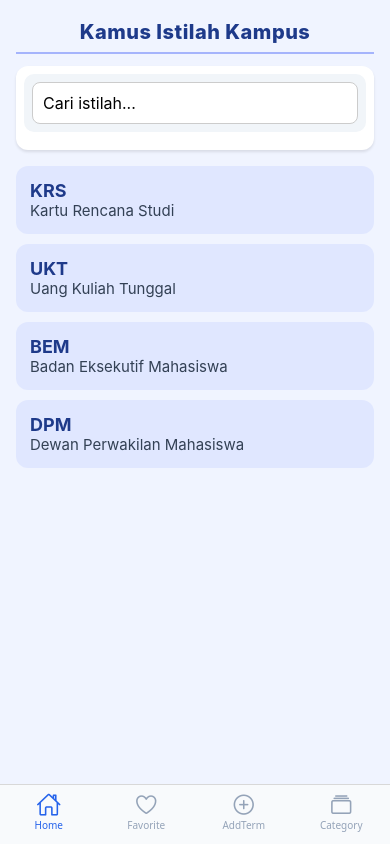
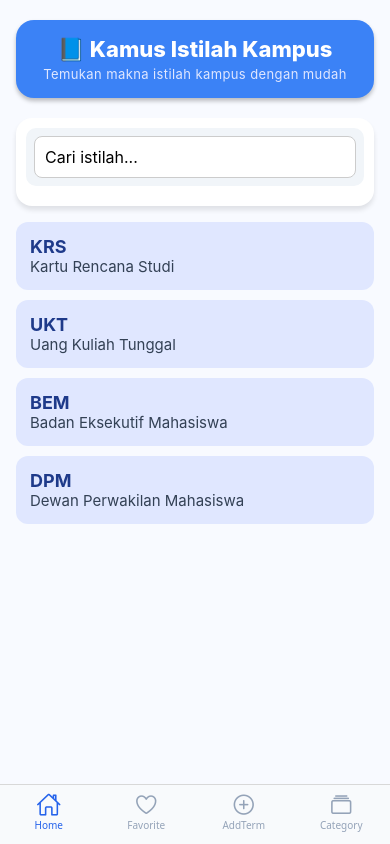
Before and after one commit to muhamadalghifari/Kelompok-2, a React Native app in the folder Kamus-Istilah-Kampus/: screen /Home in a window 390 px wide. Built offline with nearby package versions, Linux system fonts and the light colour scheme.

Commit message:
Update HomeScreen.js

```diff
--- a/Kamus-Istilah-Kampus/screens/HomeScreen.js
+++ b/Kamus-Istilah-Kampus/screens/HomeScreen.js
@@ -15,12 +15,17 @@ export default function HomeScreen({ navigation }) {
     <View style={styles.container}>
       {/* Header */}
       <View style={styles.header}>
-        <Text style={styles.title}>Kamus Istilah Kampus</Text>
+        <Text style={styles.title}>📘 Kamus Istilah Kampus</Text>
+        <Text style={styles.subtitle}>Temukan makna istilah kampus dengan mudah</Text>
       </View>
 
       {/* Search bar */}
       <View style={styles.searchBox}>
-        <SearchBar value={search} onChangeText={setSearch} placeholder="Cari istilah..." />
+        <SearchBar
+          value={search}
+          onChangeText={setSearch}
+          placeholder="🔍 Cari istilah..."
+        />
       </View>
 
       {/* Daftar istilah */}
@@ -35,7 +40,7 @@ export default function HomeScreen({ navigation }) {
           />
         )}
         showsVerticalScrollIndicator={false}
-        contentContainerStyle={{ paddingBottom: 20 }}
+        contentContainerStyle={{ paddingBottom: 30 }}
       />
     </View>
   );
@@ -44,38 +49,42 @@ export default function HomeScreen({ navigation }) {
 const styles = StyleSheet.create({
   container: {
     flex: 1,
-    backgroundColor: "#F0F4FF",
+    backgroundColor: "#F8FAFF",
     paddingHorizontal: 16,
     paddingTop: 20,
   },
   header: {
-    flexDirection: "row",
-    justifyContent: "center",
+    backgroundColor: "#3B82F6",
+    borderRadius: 18,
+    paddingVertical: 16,
+    marginBottom: 20,
+    shadowColor: "#000",
+    shadowOffset: { width: 0, height: 3 },
+    shadowOpacity: 0.25,
+    shadowRadius: 4,
+    elevation: 5,
     alignItems: "center",
-    marginBottom: 12,
-    paddingBottom: 8,
-    borderBottomWidth: 2,
-    borderColor: "#A5B4FC",
-  },
-  icon: {
-    fontSize: 24,
-    marginRight: 6,
   },
   title: {
-    fontSize: 20,
+    fontSize: 22,
     fontWeight: "800",
-    color: "#1E3A8A",
-    letterSpacing: 0.5,
+    color: "#FFFFFF",
+    marginBottom: 4,
+  },
+  subtitle: {
+    fontSize: 13,
+    color: "#E0E7FF",
+    letterSpacing: 0.4,
   },
   searchBox: {
     backgroundColor: "#fff",
-    borderRadius: 12,
-    padding: 8,
+    borderRadius: 16,
+    padding: 10,
     marginBottom: 16,
     shadowColor: "#000",
-    shadowOffset: { width: 0, height: 2 },
+    shadowOffset: { width: 0, height: 4 },
     shadowOpacity: 0.1,
-    shadowRadius: 3,
-    elevation: 3,
+    shadowRadius: 5,
+    elevation: 4,
   },
 });
```
